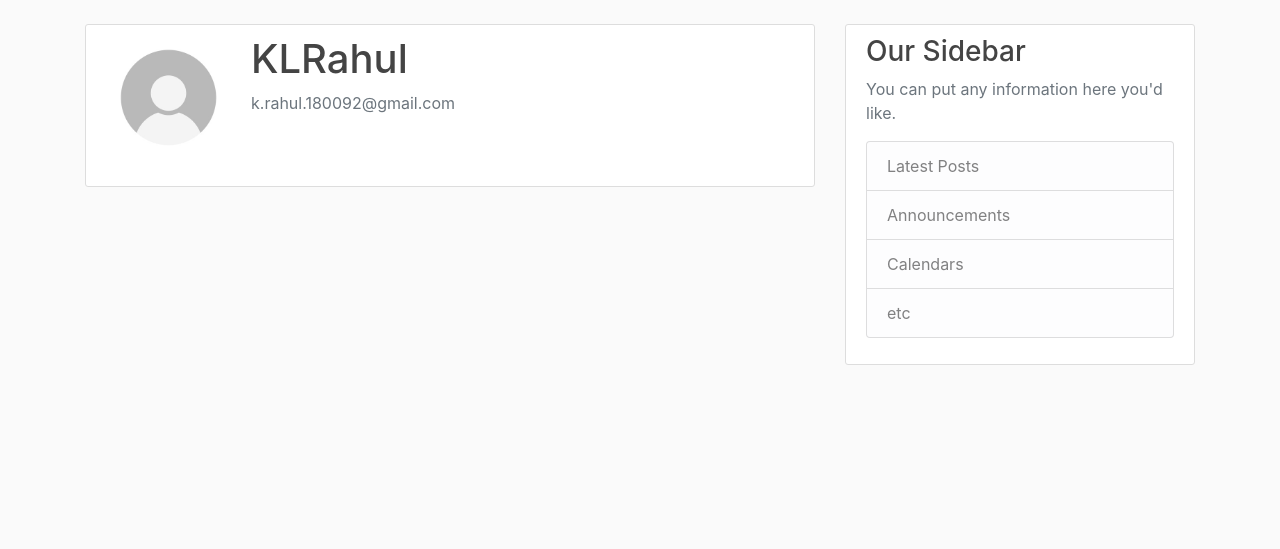
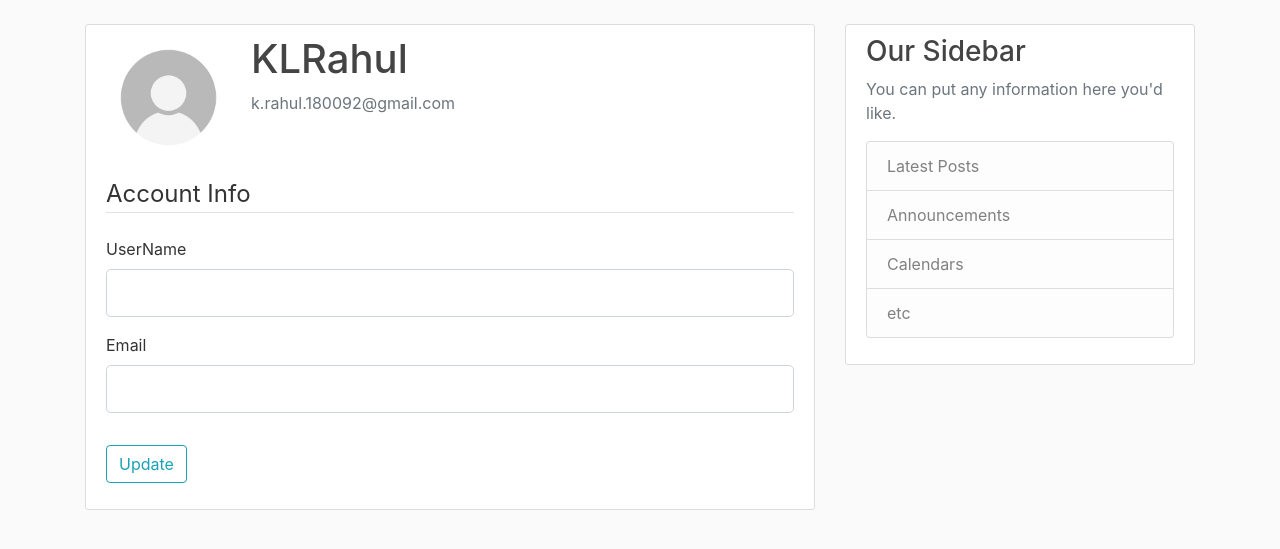
Before and after one commit to SaiVamshiK/Learning-Flask, a Flask app: page /account in a window 1280 px wide. Shown: the part 56-605 px from the top of the page. Run offline with Flask 2, Linux system fonts and the light colour scheme; a user stored in the database is signed in; some libraries are stand-ins or nearby versions.

Commit message:
added update form

```diff
--- a/flaskblog/forms.py
+++ b/flaskblog/forms.py
@@ -25,3 +25,20 @@ class LoginForm(FlaskForm):
     password=PasswordField('Password',validators=[DataRequired()])
     remember=BooleanField('Remember')
     submit=SubmitField('Log In')
+
+class ProfileUpdateForm(FlaskForm):
+    username=StringField('UserName',validators=[DataRequired(),Length(min=5,max=20)])
+    email=StringField('Email',validators=[DataRequired(),Email()])
+    submit=SubmitField('Update')
+
+    def validate_username(self,username):
+        if username.data!=current_user.username:
+            user=User.query.filter_by(username=username.data).first()
+            if user:
+                raise ValidationError('UserName already taken')
+
+    def validate_email(self,email):
+        if email.data!=current_user.email:
+            user=User.query.filter_by(email=email.data).first()
+            if user:
+                raise ValidationError('Email already taken')
--- a/flaskblog/routes.py
+++ b/flaskblog/routes.py
@@ -1,6 +1,6 @@
 from flask import render_template,url_for,flash,redirect,request
 from flaskblog.models import User,Post
-from flaskblog.forms import RegistrationForm,LoginForm
+from flaskblog.forms import RegistrationForm,LoginForm,ProfileUpdateForm
 from flaskblog import app,db,bcrypt
 from flask_login import login_user,current_user,logout_user,login_required
 
@@ -68,5 +68,6 @@ def logout():
 @app.route("/account")
 @login_required
 def account():
+    form=ProfileUpdateForm()
     image_file=url_for('static',filename='profile_pics/'+current_user.image_file)
-    return render_template('account.html',title='Account Page',image_file=image_file)
+    return render_template('account.html',title='Account Page',image_file=image_file,form=form)
--- a/flaskblog/templates/account.html
+++ b/flaskblog/templates/account.html
@@ -9,5 +9,51 @@
             </div>
         </div>
 
+        <form method="POST" action="">
+            {{ form.hidden_tag() }}
+            <fieldset class="form-group">
+                <legend class="border-bottom mb-4">
+                    Account Info
+                </legend>
+                <div class="form-group">
+                    {{ form.username.label(class="form-control-label") }}
+
+                    {% if form.username.errors %}
+                        {{ form.username(class="form-control form-control-lg is-invalid") }}
+                        <div class="invalid-feedabck">
+                            {% for error in form.username.errors %}
+                                <span>
+                                    {{error}}
+                                </span>
+                            {% endfor %}
+                        </div>
+                    {% else %}
+                        {{ form.username(class="form-control form-control-lg") }}
+                    {% endif %}
+
+                </div>
+                <div class="form-group">
+                    {{ form.email.label(class="form-control-label") }}
+
+                    {% if form.email.errors %}
+                        {{ form.email(class="form-control form-control-lg is-invalid") }}
+                        <div class="invalid-feedback">
+                            {% for error in form.email.errors %}
+                                <span>
+                                    {{error}}
+                                </span>
+                            {% endfor %}
+                        </div>
+                    {% else %}
+                        {{ form.email(class="form-control form-control-lg") }}
+                    {% endif %}
+
+                </div>
+            </fieldset>
+            <div class="form-group">
+                {{ form.submit(class="btn btn-outline-info") }}
+            </div>
+        </form>
+
     </div>
 {% endblock content %}
```
